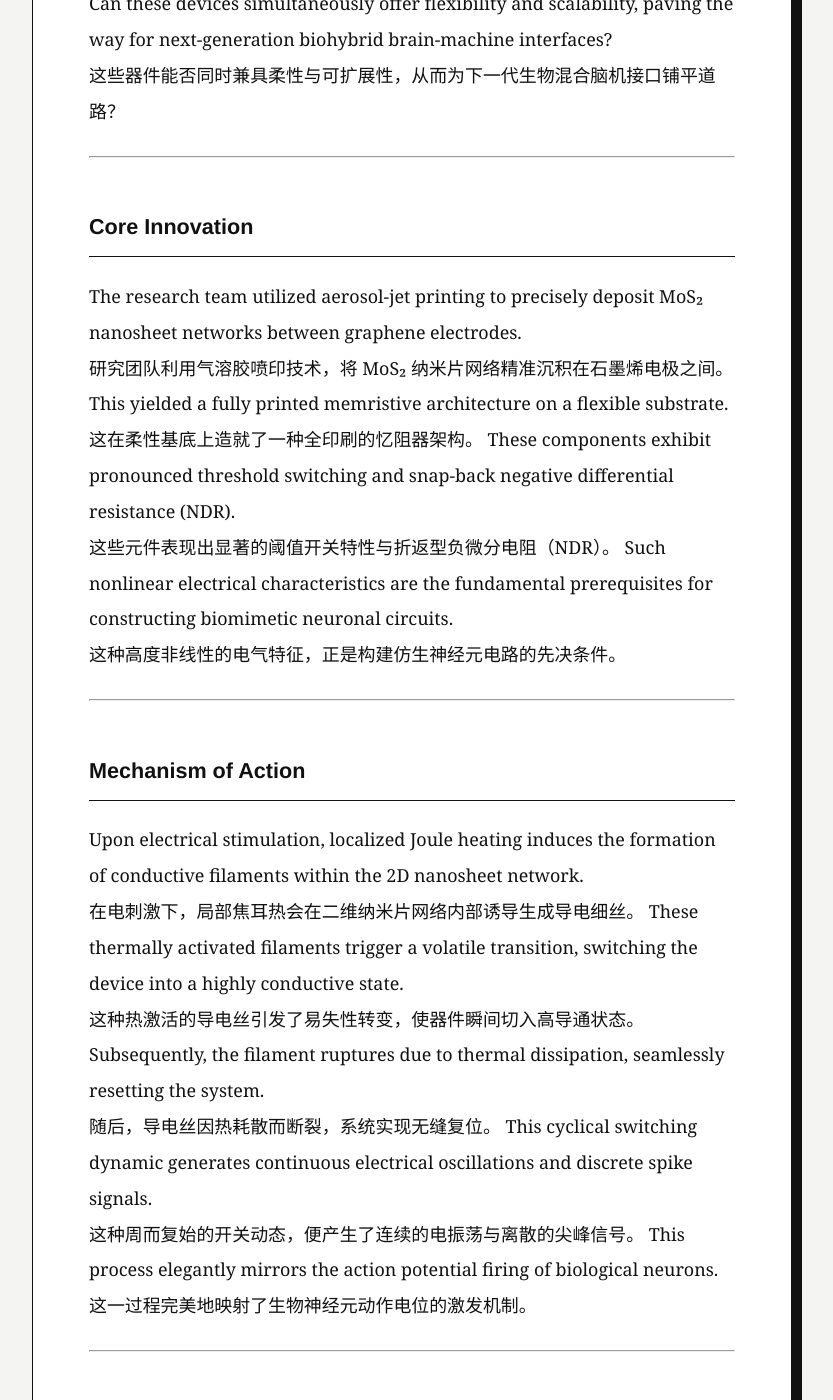
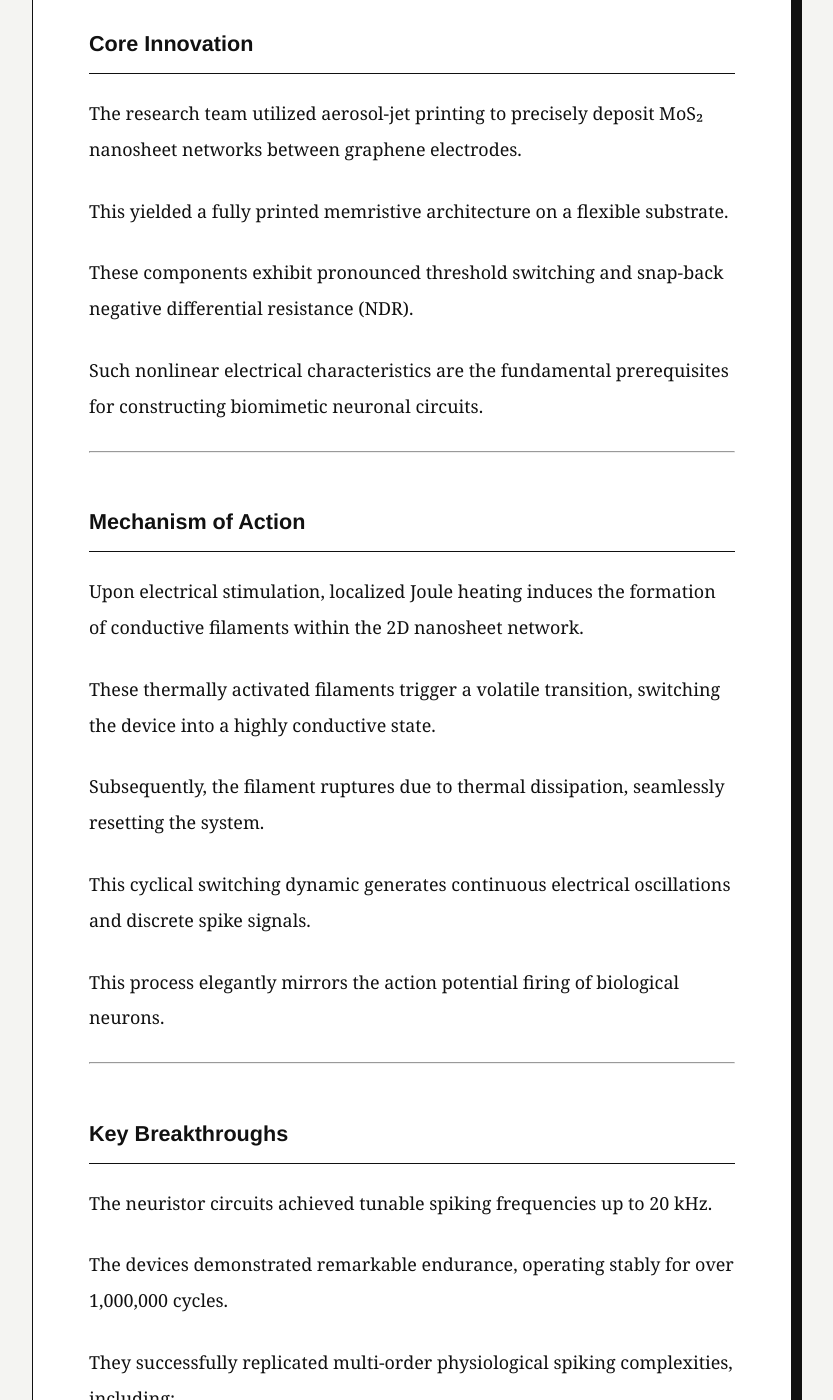
Before and after one commit to LianruLiu/LianruLiu.github.io, a Jekyll site: the page built from _posts/2026-04-26-Printed-MoS₂-Neurons.md, in a window 1280 px wide and 1400 px high, scrolled down 1268 px. Shown: the whole window, without its empty margins (228-1061 px from the left). Built offline with Jekyll 4.4.1, drawn with Linux system fonts in a browser that asks for light colours; some of the changed text lies outside the part shown.

Commit message:
Revise and update content in Printed MoS₂ Neurons post

```diff
--- a/_posts/2026-04-26-Printed-MoS₂-Neurons.md
+++ b/_posts/2026-04-26-Printed-MoS₂-Neurons.md
@@ -11,133 +11,114 @@ tags: [AI, Neuromorphic, Brain Machine Interface, Materials]
 
 ## The Significance of This Paper
 While modern AI accelerators exhibit immense computational power, their energy consumption dwarfs that of the human brain.
-虽然现代 AI 芯片展现出庞大的算力，但其能耗水平相较于人类大脑依然是天壤之别。
+
 Biological neurons process information through discrete spikes, precise temporal dynamics, adaptation, and profound nonlinearity.
-生物神经元通过离散的电脉冲、精确的时间节律、高度适应性与非线性动态来处理信息。
+
 To engineer genuinely neuromorphic hardware, we must develop artificial neurons that intrinsically emulate biological behavior.
-若想构建真正的类脑硬件，我们必须开发在物理本质上模仿生物行为的人工器件。
+
 This paper illuminates a novel pathway: aerosol-jet-printed, flexible electronic neurons constructed from MoS₂ nanosheets.
-这篇论文照亮了一条全新路径：利用气溶胶喷印技术，由二硫化钼（MoS₂）纳米片构建的柔性电子神经元。
 
 ---
 ## Core Research Question
 Can scalable, solution-processed materials faithfully replicate the complex spiking dynamics of biological neurons?
-低成本且可规模化处理的材料，能否忠实再现生物神经元复杂的脉冲放电动态？
+
 Can these devices simultaneously offer flexibility and scalability, paving the way for next-generation biohybrid brain-machine interfaces?
-这些器件能否同时兼具柔性与可扩展性，从而为下一代生物混合脑机接口铺平道路？
 
 ---
 ## Core Innovation
 The research team utilized aerosol-jet printing to precisely deposit MoS₂ nanosheet networks between graphene electrodes.
-研究团队利用气溶胶喷印技术，将 MoS₂ 纳米片网络精准沉积在石墨烯电极之间。
+
 This yielded a fully printed memristive architecture on a flexible substrate.
-这在柔性基底上造就了一种全印刷的忆阻器架构。
+
 These components exhibit pronounced threshold switching and snap-back negative differential resistance (NDR).
-这些元件表现出显著的阈值开关特性与折返型负微分电阻（NDR）。
+
 Such nonlinear electrical characteristics are the fundamental prerequisites for constructing biomimetic neuronal circuits.
-这种高度非线性的电气特征，正是构建仿生神经元电路的先决条件。
 
 ---
 ## Mechanism of Action
 Upon electrical stimulation, localized Joule heating induces the formation of conductive filaments within the 2D nanosheet network.
-在电刺激下，局部焦耳热会在二维纳米片网络内部诱导生成导电细丝。
+
 These thermally activated filaments trigger a volatile transition, switching the device into a highly conductive state.
-这种热激活的导电丝引发了易失性转变，使器件瞬间切入高导通状态。
+
 Subsequently, the filament ruptures due to thermal dissipation, seamlessly resetting the system.
-随后，导电丝因热耗散而断裂，系统实现无缝复位。
+
 This cyclical switching dynamic generates continuous electrical oscillations and discrete spike signals.
-这种周而复始的开关动态，便产生了连续的电振荡与离散的尖峰信号。
+
 This process elegantly mirrors the action potential firing of biological neurons.
-这一过程完美地映射了生物神经元动作电位的激发机制。
 
 ---
 ## Key Breakthroughs
 The neuristor circuits achieved tunable spiking frequencies up to 20 kHz.
-该神经元电路实现了高达 20 kHz 的可调脉冲频率。
+
 The devices demonstrated remarkable endurance, operating stably for over 1,000,000 cycles.
-器件展现出惊人的耐久度，稳定运行超过一百万次循环。
+
 They successfully replicated multi-order physiological spiking complexities, including:
-它们成功复制了多阶生理脉冲复杂性，具体包括：
+
 - Integrate-and-fire
-- 积分并放电行为
-
 - Spike latency
-- 脉冲潜伏期延迟
-
 - Tonic firing
-- 强直性持续放电
-
 - Bursting
-- 阵发性爆发放电
-
 - Phasic dynamics
-- 相位型动态响应
 
 Most notably, the generated spike waveforms successfully stimulated Purkinje neurons in ex vivo mouse cerebellar slices.
-最令人瞩目的是，其生成的脉冲波形成功刺激了离体小鼠小脑切片中的浦肯野神经元。
 
 ---
 ## Implications for Artificial Intelligence
 Contemporary AI algorithms are primarily constrained by rigid von Neumann digital architectures.
-当代 AI 算法从根本上受制于僵化的冯·诺依曼数字架构。
+
 The human brain operates on a fundamentally different paradigm: massively parallel, event-driven, and operating at ultra-low power.
-而人类大脑的运行范式截然不同：高度并行、事件驱动且功耗极低。
+
 Neuromorphic engineering seeks to replicate this biological efficiency at the hardware level.
-神经形态工程正试图在硬件物理层面上复制这种生物学效率。
+
 These printed memristive networks could serve as cost-effective, scalable primitives for next-generation neuromorphic computing.
-这些印刷忆阻网络有望成为下一代类脑计算中低成本、可无限扩展的基础物理单元。
 
 ---
 
 ## Implications for Brain-Machine Interfaces (BMI)
 Traditional neural implant hardware is typically rigid, invasive, and economically prohibitive.
-传统的神经植入硬件往往具有强刚性、侵入性，且制造成本极其高昂。
+
 Printed flexible electronics offer a mechanical impedance match with soft biological tissues.
-柔性印刷电子技术能够与柔软的生物组织实现机械阻抗匹配。
+
 This mechanical compatibility minimizes tissue damage, enabling seamless interfaces with the central nervous system.
-这种极佳的机械兼容性将组织损伤降至最低，实现了与中枢神经系统的无缝接轨。
+
 Future iterations could be seamlessly integrated as wearable, implantable, or epidermal electronic systems.
-未来的迭代产品可以直接化身为可穿戴、可植入或表皮电子系统。
 
 ---
 ## Current Limitations
 This research remains a proof-of-concept laboratory demonstration.
-该研究目前仍属于概念验证阶段的实验室成果。
+
 The long-term biocompatibility and toxicity of MoS₂ in neural environments require further validation.
-二硫化钼（MoS₂）在神经环境中的长期生物相容性与毒理学仍需严格验证。
+
 In vivo operational durability amidst biological degradation has not yet been established.
-在活体生物降解环境下的长期工作耐久性尚未得到证明。
+
 Ensuring extreme device-to-device consistency in roll-to-roll mass manufacturing presents a formidable engineering challenge.
-在卷对卷大规模量产中确保极端的器件一致性，是一项艰巨的工程挑战。
 
 ---
 ### My Perspective
+
 This paradigm shift represents far more than an incremental improvement to the transistor.
-这一范式的转移，绝不仅仅是对晶体管的渐进式改良。
+
 It heralds a fundamental philosophical pivot in hardware design.
-它预示着硬件设计底层哲学的根本性转向。
+
 Rather than forcing biological algorithms onto rigid silicon logic, we are engineering materials to intrinsically behave like biological systems.
-与其将生物算法强行塞入冰冷的硅基逻辑，不如直接从材料学着手，让其自发呈现生物系统的物理特征。
+
 This structural shift in computing architecture will yield compounding returns far exceeding another 10% gain in GPU clock speeds.
-这种计算架构的底层重构所带来的复利回报，将远远超过 GPU 算力再提升 10% 的蝇头小利。
 
 ---
 ## Questions for the Future
 Can these memristive networks autonomously implement synaptic plasticity and learning rules?
-这些忆阻网络能否自主实现突触可塑性与学习法则？
+
 Can they be scaled into recurrent networks capable of sustained memory and environmental adaptation?
-它们能否扩展为具备持久记忆与环境适应能力的循环网络？
+
 Can these flexible substrates maintain structural integrity and safety for decades in vivo?
-这些柔性基底能否在活体内保持数十年的结构完整性与绝对安全？
+
 If achieved, the ontological boundary between machine and biological organism will irrevocably blur.
-如果一切成真，机器与生物之间的本体论边界将被彻底抹除。
 
 ---
 ## Final Thought
 The endgame of Artificial Intelligence is not solely defined by scaling up LLM parameters.
-人工智能的终局，绝不仅仅是由无脑扩大语言模型的参数量来定义的。
+
 The true future may be physically softer, dimensionally smaller, and profoundly more organic.
-真正的未来或许在物理上更加柔软、在维度上更加微观，并且在本质上更加鲜活如生命。
 
 ---
 ## Reference
```
